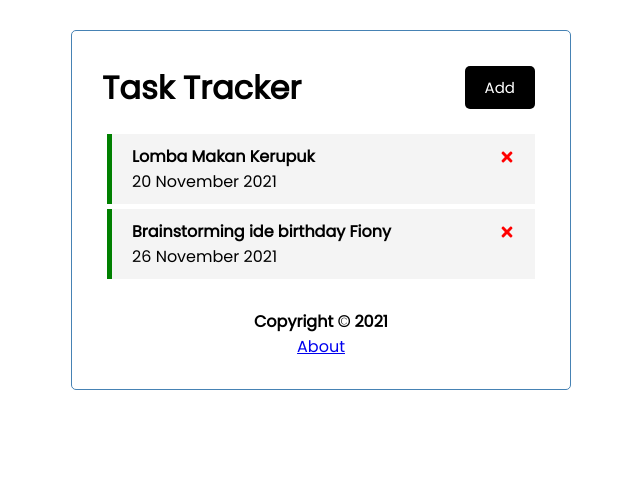
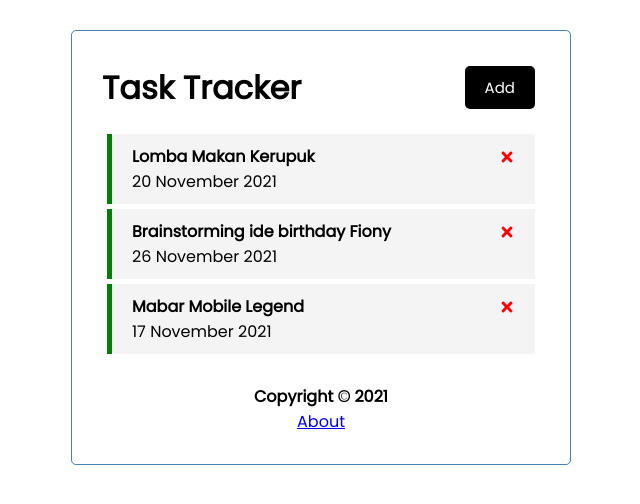
Before and after one commit to maliefrr/react-task-tracker, a React (Create React App) app: page / in a window 1280 px wide. Shown: the top 504 px of the page, without its empty margins (319-959 px from the left). Built offline with nearby package versions, Linux system fonts and the light colour scheme; data requests are answered from the project's data file.

Commit message:
fix add task not showing up and add condition where the add button disapear while on about routes

```diff
--- a/db.json
+++ b/db.json
@@ -11,6 +11,12 @@
       "day": "26 November 2021",
       "reminder": true,
       "id": 2
+    },
+    {
+      "text": "Mabar Mobile Legend",
+      "day": "17 November 2021",
+      "reminder": true,
+      "id": 3
     }
   ]
 }
--- a/src/App.js
+++ b/src/App.js
@@ -81,13 +81,9 @@ function App() {
 		<Router>
 			<div className="container">
 				<Header onAdd={() => setShowAddTask(!showAddTask)} showAdd={showAddTask} />
-
+				{showAddTask ? <AddTask onAdd={addTask} /> : ""}
 				<Routes>
-					<Route
-						path="/"
-						exact
-						element={(showAddTask ? <AddTask onAdd={addTask} /> : "", tasks.length > 0 ? <Tasks tasks={tasks} onDelete={deleteTask} onToggle={toggleReminder} /> : <div>No Task to Show</div>)}
-					/>
+					<Route path="/" exact element={tasks.length > 0 ? <Tasks tasks={tasks} onDelete={deleteTask} onToggle={toggleReminder} /> : <div>No Task to Show</div>} />
 					<Route path="/about" element={<About />} />
 				</Routes>
 				<Footer />
--- a/src/components/Header.js
+++ b/src/components/Header.js
@@ -1,11 +1,14 @@
+import { useLocation } from "react-router-dom";
 import PropTypes from "prop-types";
 import Button from "./Button";
 
 const Header = (props) => {
+	const location = useLocation();
+
 	return (
 		<header className="header">
 			<h1>{props.title}</h1>
-			<Button text={props.showAdd ? "Close" : "Add"} color={props.showAdd ? "#cf1406" : "black"} onClick={props.onAdd} />
+			{location.pathname === "/" && <Button text={props.showAdd ? "Close" : "Add"} color={props.showAdd ? "#cf1406" : "black"} onClick={props.onAdd} />}
 		</header>
 	);
 };
```
